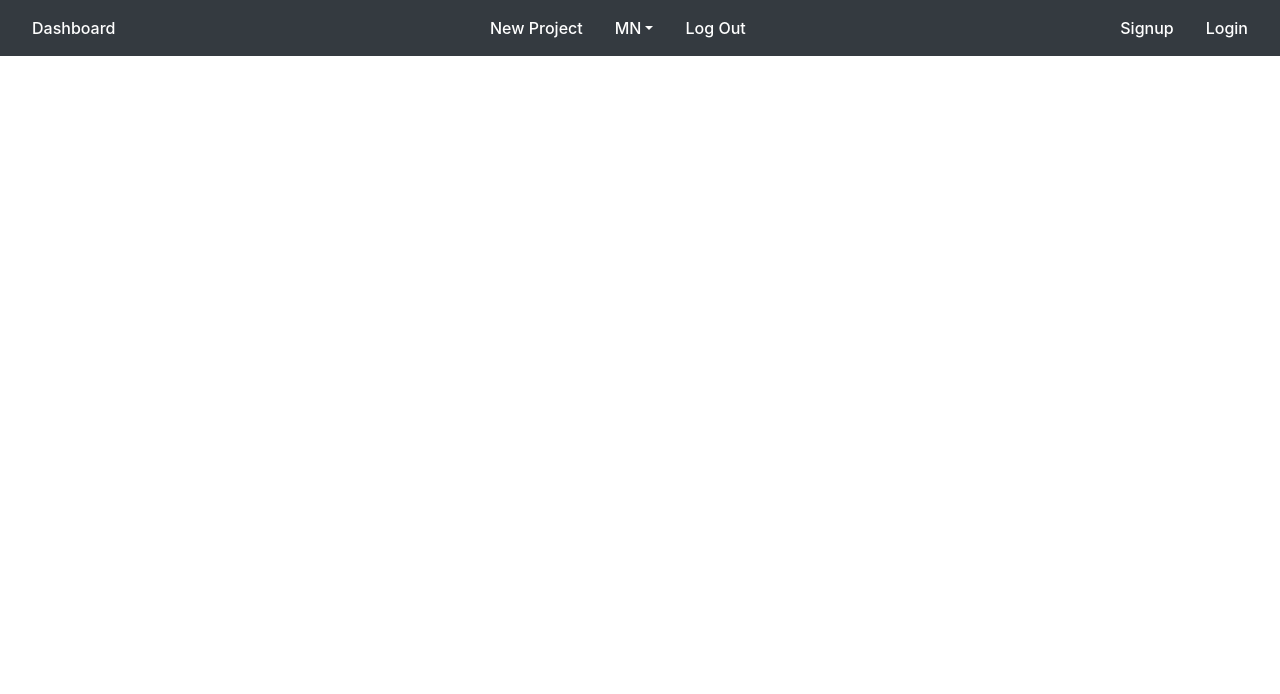
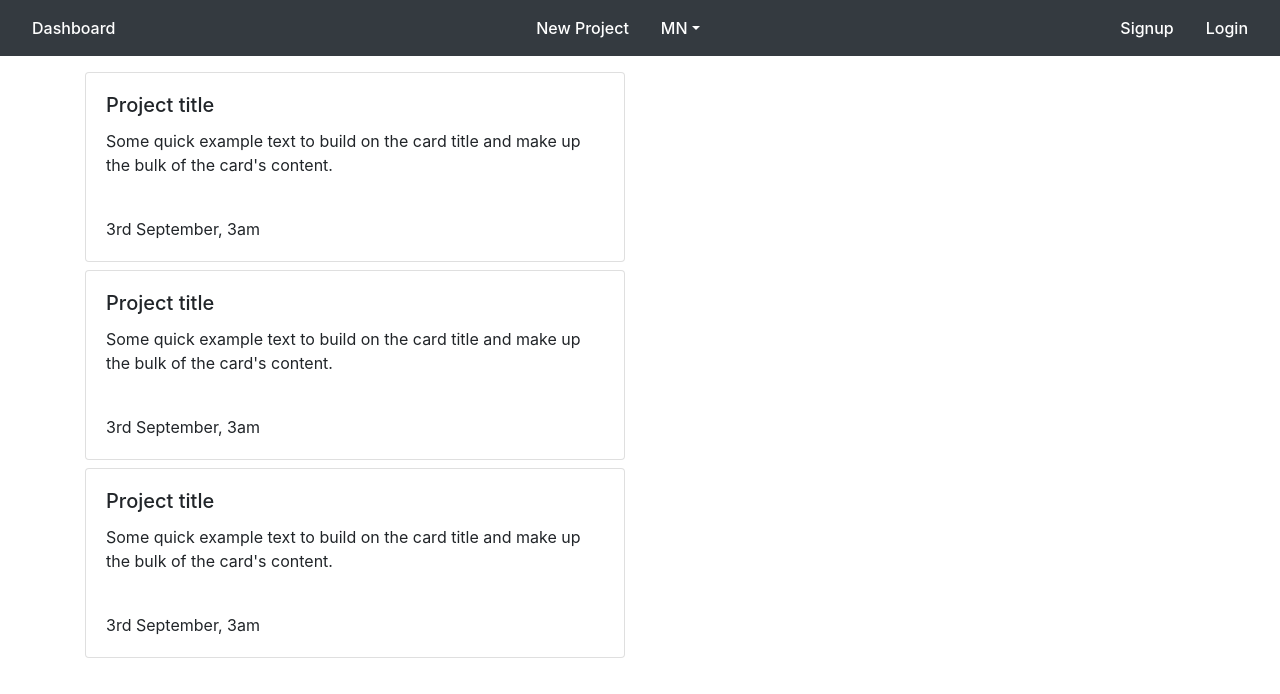
Before and after one commit to marilyn-n/React-Redux-Firebase-App, a React (Create React App) app: page / in a window 1280 px wide. Shown: the top 694 px of the page. Built offline with nearby package versions, Linux system fonts and the light colour scheme.

Commit message:
add ProjectSummary template

```diff
--- a/src/App.js
+++ b/src/App.js
@@ -1,7 +1,8 @@
 import React from 'react';
-import { BrowserRouter } from 'react-router-dom';
+import { BrowserRouter, Switch, Route } from 'react-router-dom';
 import Nav from './components/layout/Nav';
 import './sass/main.scss';
+import Dashboard from './components/dashboard/Dashboard';
 
 
 function App() {
@@ -9,6 +10,9 @@ function App() {
     <div className="App">
       <BrowserRouter>
         <Nav/>
+        <Switch>
+          <Route path="/" component={ Dashboard }/>
+        </Switch>
       </BrowserRouter>
     </div>
   );
--- a/src/components/dashboard/Dashboard.js
+++ b/src/components/dashboard/Dashboard.js
@@ -0,0 +1,22 @@
+import React, { Component } from 'react';
+import Notifications from './Notifications';
+import ProjectList from '../projects/ProjectList';
+
+export class Dashboard extends Component {
+  render() {
+    return (
+      <div className="dashboard container">
+          <div className="row">
+            <div className="project-list col col-sm-6 col-md-6">
+              <ProjectList/>
+            </div>
+            <div className="notifications col col-sm-6 col-md-5 offset-md-1">
+              <Notifications/>
+            </div>
+          </div>
+      </div>
+    );
+  }
+}
+
+export default Dashboard;
--- a/src/components/dashboard/Notifications.js
+++ b/src/components/dashboard/Notifications.js
@@ -0,0 +1,13 @@
+import React, { Component } from 'react';
+
+export class Notifications extends Component {
+  render() {
+    return (
+      <div>
+
+      </div>
+    );
+  }
+}
+
+export default Notifications;
--- a/src/components/layout/SignInLinks.js
+++ b/src/components/layout/SignInLinks.js
@@ -1,24 +1,21 @@
 import React from 'react';
-import { NavLink } from 'react-router-dom';
+import { Link } from 'react-router-dom';
 
 const SignInLinks = () => {
     return (
       <ul className="nav justify-content-end">
         <li className="nav-item">
-          <NavLink to="/" className="nav-link">New Project</NavLink>
+          <Link to="/" className="nav-link">New Project</Link>
         </li>
         <li className="nav-item dropdown">
-          <NavLink to="/" className="nav-link dropdown-toggle" id="navbarDropdownMenuLink" role="button" data-toggle="dropdown" aria-haspopup="true" aria-expanded="false">
+          <Link to="/" className="nav-link dropdown-toggle" id="navbarDropdownMenuLink" role="button" data-toggle="dropdown" aria-haspopup="true" aria-expanded="false">
             MN
-          </NavLink>
+          </Link>
           <div className="dropdown-menu boots-dropdown" aria-labelledby="navbarDropdownMenuLink">
-            <NavLink to="/" className="dropdown-item">Action</NavLink>
-            <NavLink to="/" className="dropdown-item">Another action</NavLink>
-            <NavLink to="/" className="dropdown-item">Something else here</NavLink>
+            <Link to="/" className="dropdown-item">Action</Link>
+            <Link to="/" className="dropdown-item">Another action</Link>
+            <Link to="/" className="dropdown-item">Sign out</Link>
           </div>
-        </li>
-        <li className="nav-item">
-          <NavLink to="/" className="nav-link">Log Out</NavLink>
         </li>
       </ul>
     );
--- a/src/components/layout/SignOutLinks.js
+++ b/src/components/layout/SignOutLinks.js
@@ -1,14 +1,14 @@
 import React from 'react';
-import { NavLink } from 'react-router-dom';
+import { Link } from 'react-router-dom';
 
 const SignOutLinks = () => {
     return (
       <ul className="nav justify-content-end">
         <li className="nav-item">
-          <NavLink to="/" className="nav-link">Signup</NavLink>
+          <Link to="/" className="nav-link">Signup</Link>
         </li>
         <li className="nav-item">
-          <NavLink to="/" className="nav-link">Login</NavLink>
+          <Link to="/" className="nav-link">Login</Link>
         </li>
       </ul>
 
--- a/src/components/projects/ProjectList.js
+++ b/src/components/projects/ProjectList.js
@@ -0,0 +1,16 @@
+import React, { Component } from 'react';
+import ProjectSummary from '../projects/ProjectSummary';
+
+export class ProjectList extends Component {
+  render() {
+    return (
+      <div className="projects-list">
+        <ProjectSummary/>
+        <ProjectSummary/>
+        <ProjectSummary/>
+      </div>
+    );
+  }
+}
+
+export default ProjectList;
--- a/src/components/projects/ProjectSummary.js
+++ b/src/components/projects/ProjectSummary.js
@@ -0,0 +1,17 @@
+import React from 'react';
+
+const ProjectSummary = () => {
+  return (
+    <div className="card mb-2">
+      <div className="card-body">
+        <h5 className="card-title">Project title</h5>
+        <p className="card-text">Some quick example text to build on the card title and make up the bulk of the card's content.</p>
+      </div>
+      <div className="card-body">
+        <span className="card-link">3rd September, 3am</span>
+      </div>
+    </div>
+  )
+}
+
+export default ProjectSummary;
```
